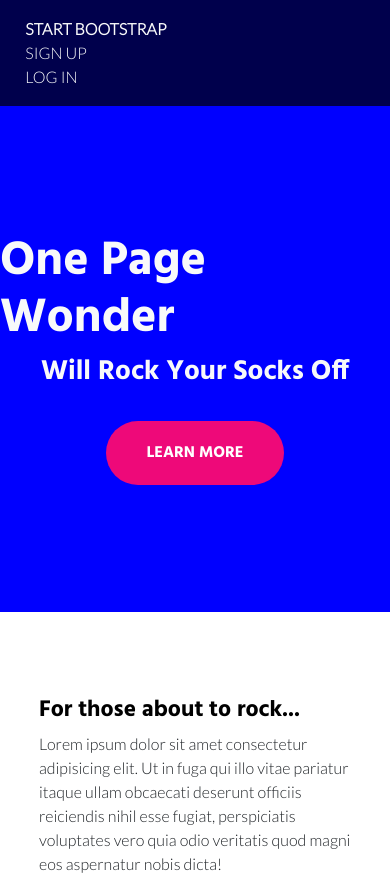
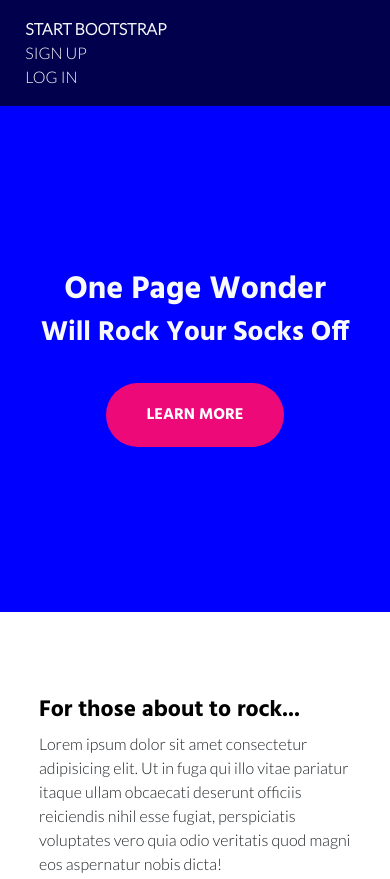
Before and after one commit to shuupsy/CodingS_Bootstrap-Rock, a website: page index.html in a window 390 px wide. Shown: the top 879 px of the page. Drawn offline with Linux system fonts and the light colour scheme.

Commit message:
Mediaquery, rectification fsz bgblue

```diff
--- a/public/sass/media.sass
+++ b/public/sass/media.sass
@@ -24,7 +24,9 @@
     main
         .bgblue
             h1
-                font-size: 3rem
+                font-size: 2rem
+            h2
+                font-size: 0.8rem
         .cards
             width: 80%
             .cards-l
```
Also changed, not shown: public/css/media.css, 1 other file.
